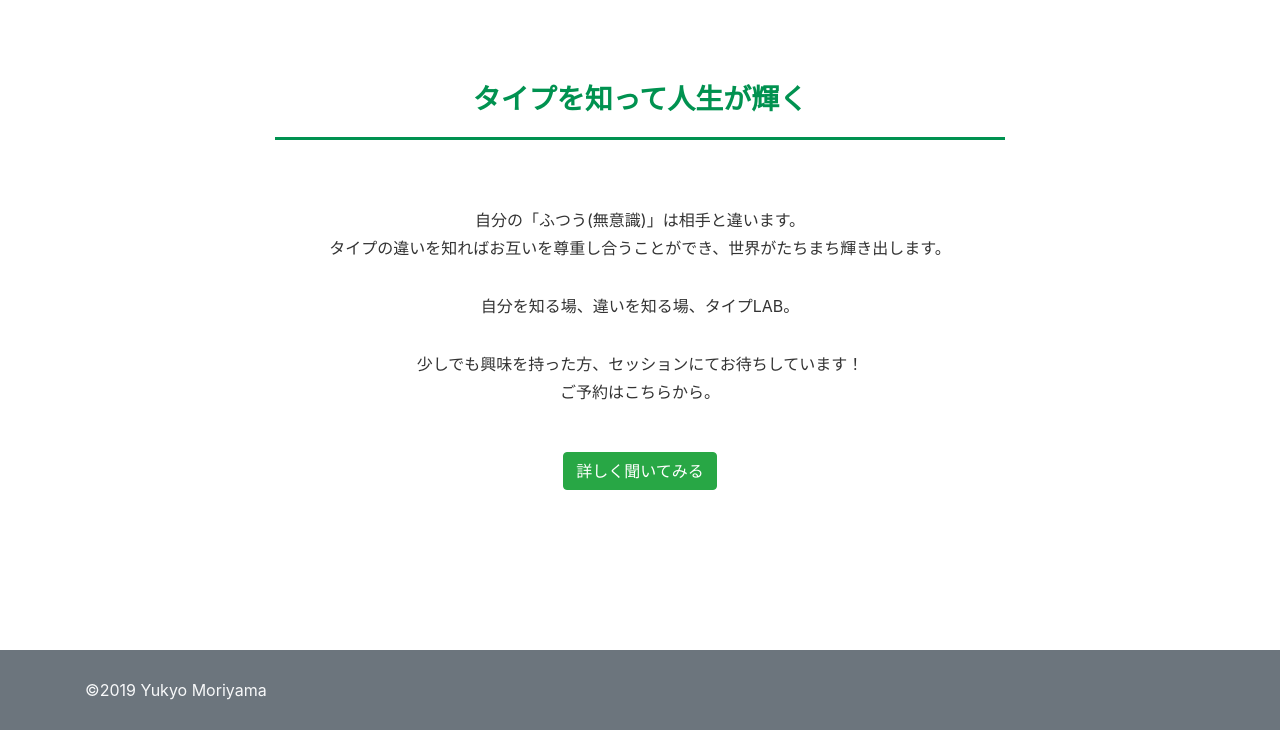
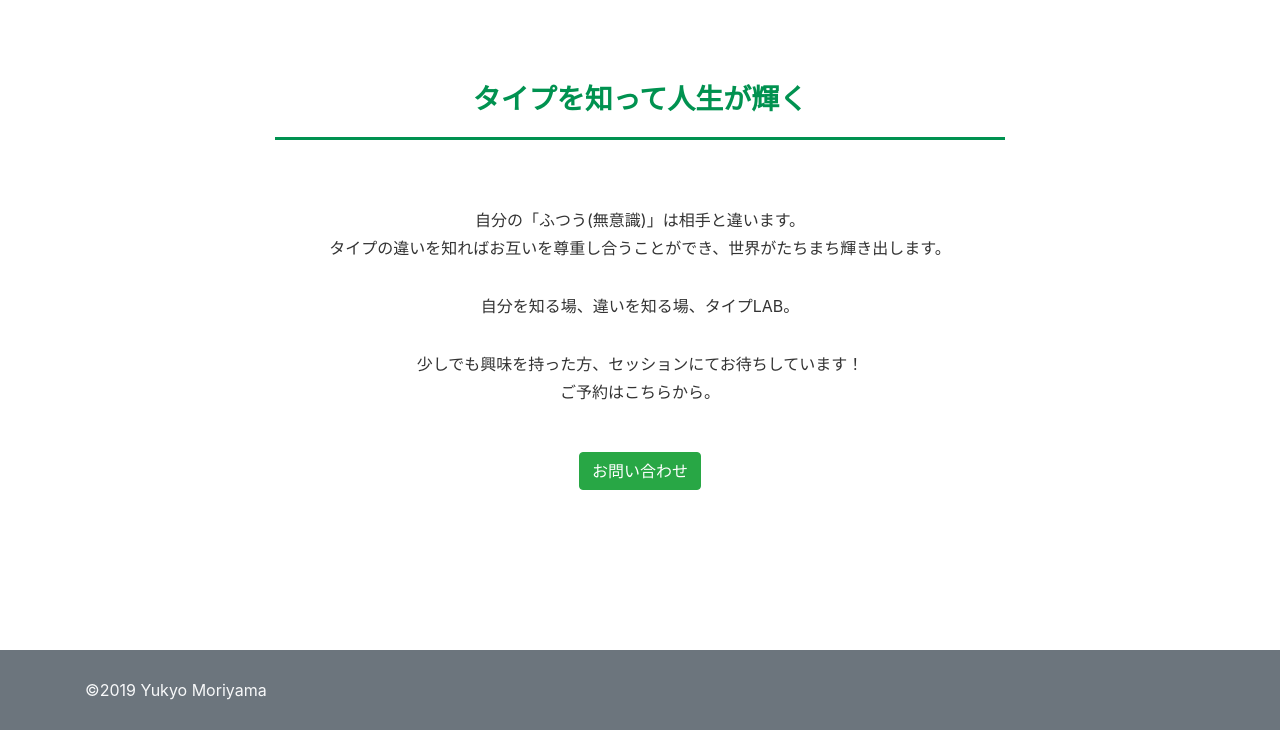
Before and after one commit to yukyoooo/typelab2, a plain HTML site: page aboutType.html in a window 1280 px wide. Shown: the part 5471-6201 px from the top of the page. Drawn offline with nearby package versions, Linux system fonts and the light colour scheme.

Commit message:
Update aboutType.html

```diff
--- a/aboutType.html
+++ b/aboutType.html
@@ -157,7 +157,7 @@
         <br>ご予約はこちらから。
         <br><br>
         </p>
-        <a href="contact.html" class="btn btn-success">詳しく聞いてみる</a>
+        <a href="contact.html" class="bigger-btn btn btn-success">お問い合わせ</a>
       </div>
     </div>
 </div>
```
